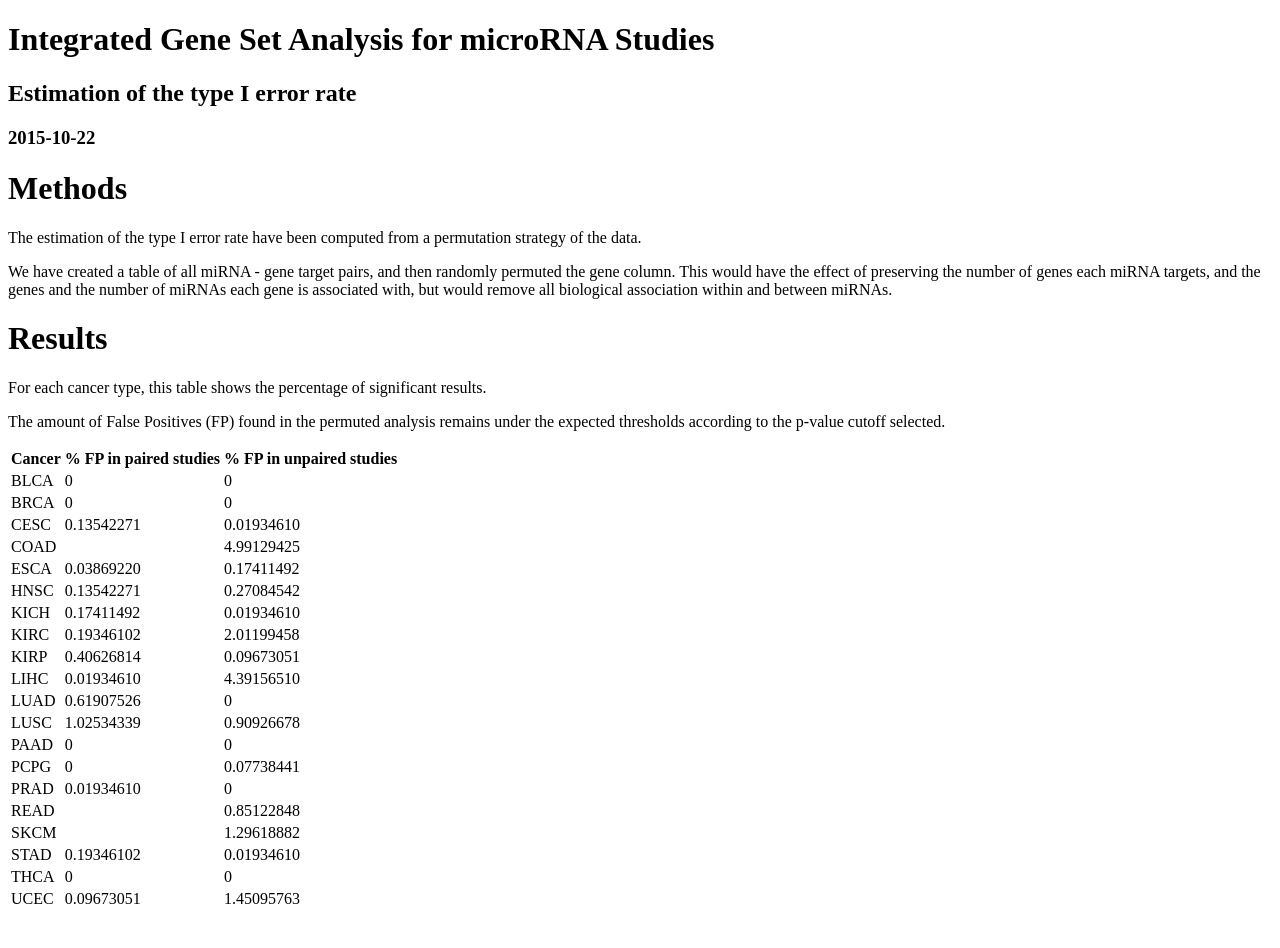
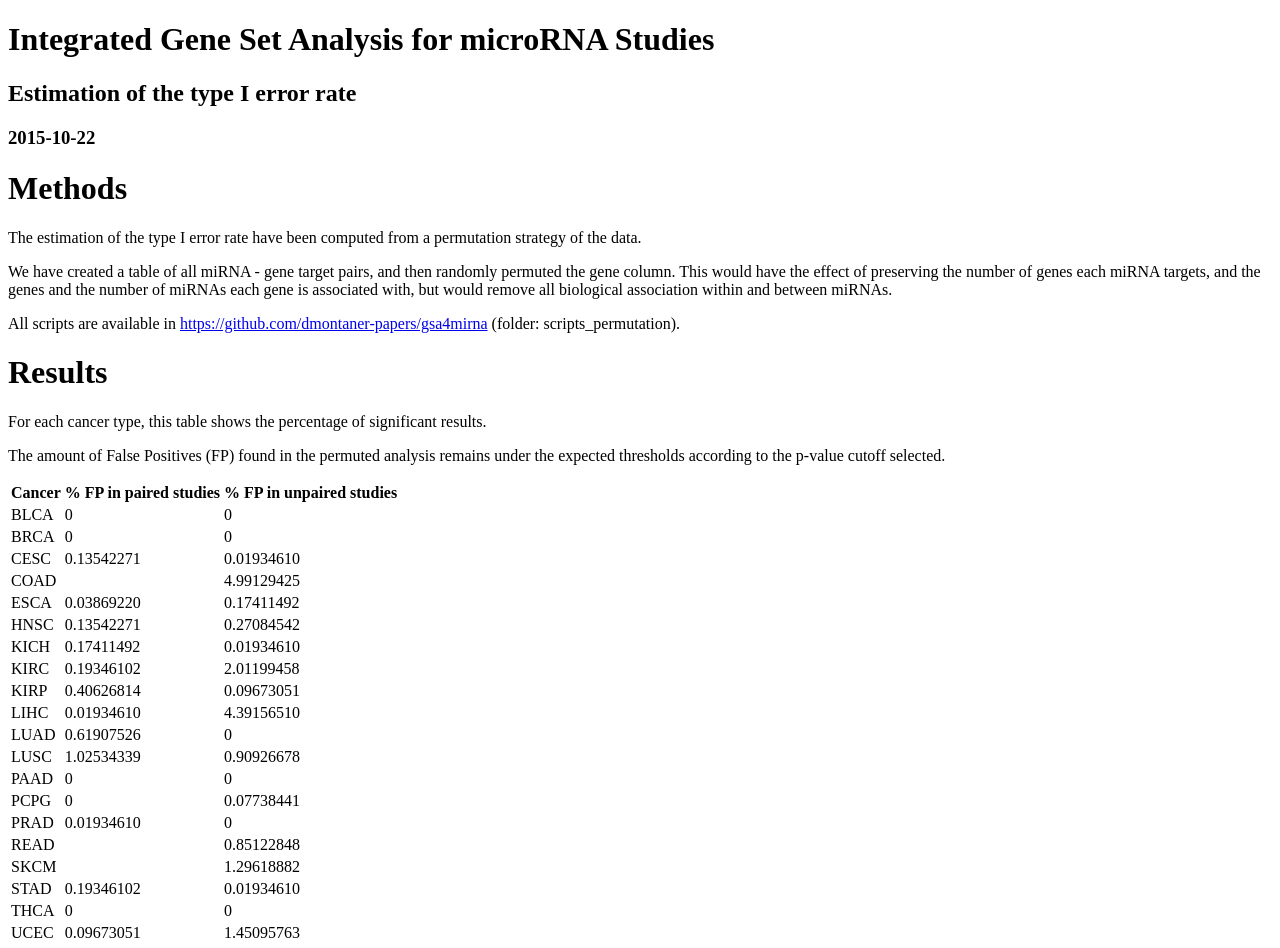
Before and after one commit to dmontaner-papers/gsa4mirna, a plain HTML site: page supplementary_files_permutation/permutation_analysis_report.html in a window 1280 px wide. Before the commit the page ends 919 px from the top, so only its background shows below. Drawn offline with Linux system fonts and the light colour scheme.

Commit message:
Added new files

```diff
--- a/supplementary_files_permutation/permutation_analysis_report.html
+++ b/supplementary_files_permutation/permutation_analysis_report.html
@@ -18,6 +18,8 @@
 <h1 id="methods">Methods</h1>
 <p>The estimation of the type I error rate have been computed from a permutation strategy of the data. </p>
 <p>We have created a table of all miRNA - gene target pairs, and then randomly permuted the gene column. This would have the effect of preserving the number of genes each miRNA targets, and the genes and the number of miRNAs each gene is associated with, but would remove all biological association within and between miRNAs. </p>
+<p>All scripts are available in <a href="https://github.com/dmontaner-papers/gsa4mirna" class="uri">https://github.com/dmontaner-papers/gsa4mirna</a> (folder: scripts_permutation).</p>
+
 <h1 id="results">Results</h1>
 <p>For each cancer type, this table shows the percentage of significant results.</p>
 <p>The amount of False Positives (FP) found in the permuted analysis remains under the expected thresholds according to the p-value cutoff selected. </p>
```
Also changed, not shown: 2 other files.
